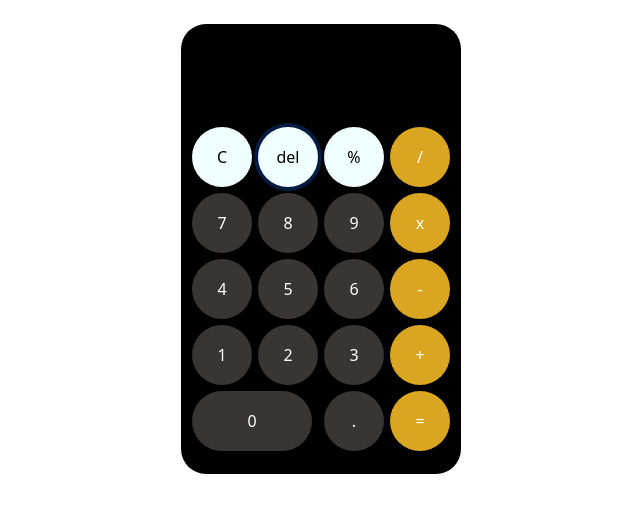
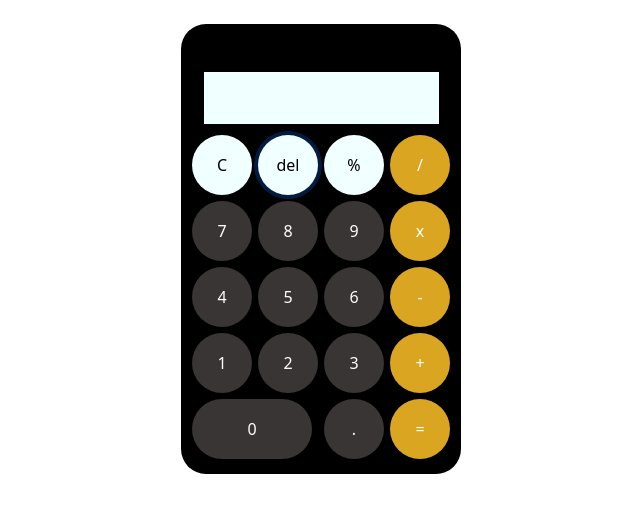
Before and after one commit to Eniola-Hannah/Basic-Calculator, a plain HTML site: page index.html in a window 1280 px wide. Both pictures are taken after a click on the button "del". Shown: the whole page, without its empty margins (319-959 px from the left). Drawn offline with Linux system fonts and the light colour scheme.

Commit message:
I was able to successfully add the delete button

```diff
--- a/index.html
+++ b/index.html
@@ -11,9 +11,9 @@
     <body>
        <center>
         <div id="bigHouse" class="mt-4 pt-5">
-            <div>
-                <input type="text" disabled id="firstDisplay" class="text-end text-light">
-                <input type="text" disabled id="secondDisplay" class="text-end text-light">
+            <div id="screenDisplay">
+                <input type="text" disabled id="firstDisplay" class="text-end text-dark">
+                <input type="text" disabled id="secondDisplay" class="text-end text-dark mb-2">
             </div>
 
             <table class="">
--- a/script.js
+++ b/script.js
@@ -1,11 +1,20 @@
+var userInput =[]
 const callValue=(value)=>{
     firstDisplay.value += value
+    userInput.push(firstDisplay.value)
 }
 const operation=()=>{
-    console.log(eval(firstDisplay.value));
     secondDisplay.value += `${eval(firstDisplay.value)}`
 }
 const erase=()=>{
     firstDisplay.value = ""
     secondDisplay.value = ""
+    userInput=[]
 }
+const del=()=>{
+    popLastItem = userInput.pop()
+    firstDisplay.value = popLastItem
+    if(popLastItem==undefined){
+        firstDisplay.value=""
+    }
+}
--- a/style.css
+++ b/style.css
@@ -38,3 +38,9 @@ button{
     color: white;
     background-color: rgb(57, 53, 53);
 }
+#firstDisplay{
+    background-color: azure;
+}
+#secondDisplay{
+    background-color: azure;
+}
```
